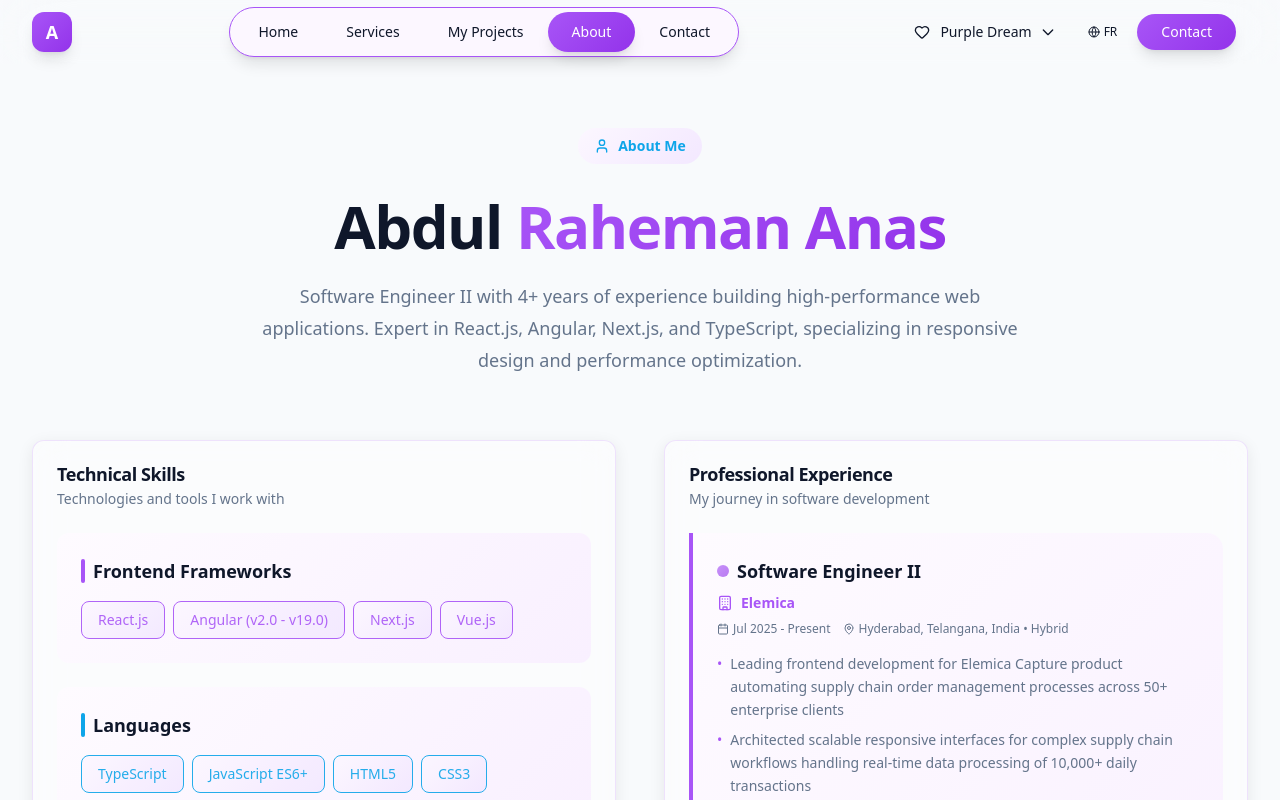
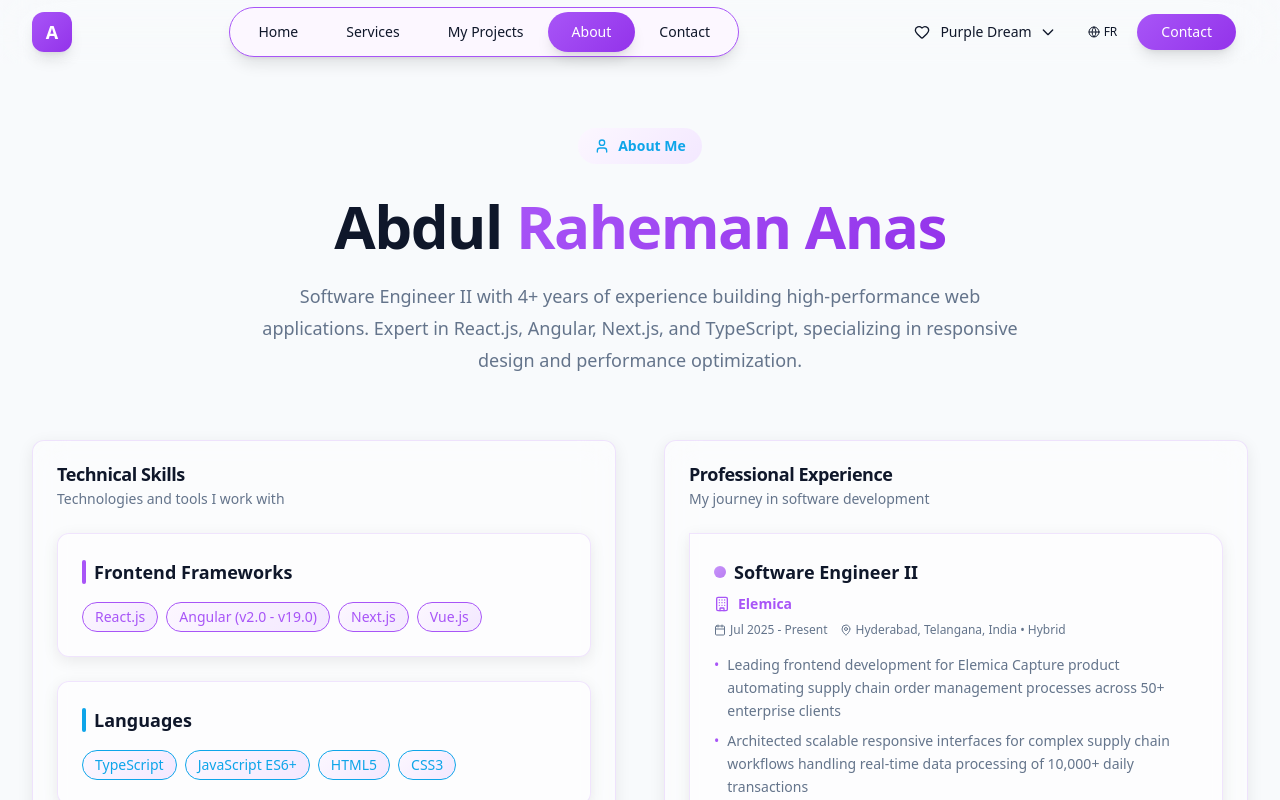
Before and after one commit to Anasmomin143/portfolio, a Next.js app: page /en/about in a window 1280 px wide. Shown: the top 800 px of the page. Built offline with nearby package versions, Linux system fonts and the light colour scheme.

Commit message:
feat: enhance hover effects and introduce Chip component for improved UI interactions

```diff
--- a/app/globals.css
+++ b/app/globals.css
@@ -105,12 +105,111 @@
   animation: glow 1s ease-in-out infinite alternate;
 }
 
+/* Modern card hover effect with glow border */
+.card-hover {
+  position: relative;
+  transition: all 0.4s cubic-bezier(0.4, 0, 0.2, 1);
+}
+
+.card-hover::before {
+  content: '';
+  position: absolute;
+  inset: -1px;
+  border-radius: inherit;
+  padding: 1px;
+  background: linear-gradient(135deg, var(--color-primary), var(--color-accent));
+  -webkit-mask: linear-gradient(#fff 0 0) content-box, linear-gradient(#fff 0 0);
+  -webkit-mask-composite: xor;
+  mask-composite: exclude;
+  opacity: 0;
+  transition: opacity 0.4s cubic-bezier(0.4, 0, 0.2, 1);
+}
+
+.card-hover:hover::before {
+  opacity: 0.6;
+}
+
+.card-hover:hover {
+  transform: translateY(-8px);
+  box-shadow: 0 12px 32px rgba(0, 0, 0, 0.1),
+              0 0 0 1px rgba(255, 255, 255, 0.2) inset,
+              0 0 40px rgba(168, 85, 247, 0.15);
+}
+
 /* Staggered animation delays for lists */
 .stagger-1 { animation-delay: 0.1s; }
 .stagger-2 { animation-delay: 0.2s; }
 .stagger-3 { animation-delay: 0.3s; }
 .stagger-4 { animation-delay: 0.4s; }
 .stagger-5 { animation-delay: 0.5s; }
+
+/* ===== CHIP/BADGE STYLES ===== */
+.chip-primary {
+  background: var(--gradient-primary);
+  color: white;
+  border: 1px solid transparent;
+  box-shadow: 0 2px 8px rgba(168, 85, 247, 0.3);
+}
+
+.chip-primary:hover {
+  box-shadow: 0 4px 12px rgba(168, 85, 247, 0.4);
+}
+
+.chip-secondary {
+  background: var(--gradient-secondary);
+  color: var(--color-primary);
+  border: 1px solid var(--color-primary);
+  backdrop-filter: blur(8px);
+}
+
+.chip-accent {
+  background: linear-gradient(135deg, rgba(14, 165, 233, 0.15), rgba(14, 165, 233, 0.25));
+  color: var(--color-accent);
+  border: 1px solid var(--color-accent);
+  backdrop-filter: blur(8px);
+}
+
+.chip-success {
+  background: linear-gradient(135deg, rgba(34, 197, 94, 0.15), rgba(34, 197, 94, 0.25));
+  color: rgb(34, 197, 94);
+  border: 1px solid rgb(34, 197, 94);
+  backdrop-filter: blur(8px);
+}
+
+.chip-warning {
+  background: linear-gradient(135deg, rgba(251, 146, 60, 0.15), rgba(251, 146, 60, 0.25));
+  color: rgb(251, 146, 60);
+  border: 1px solid rgb(251, 146, 60);
+  backdrop-filter: blur(8px);
+}
+
+.chip-info {
+  background: linear-gradient(135deg, rgba(59, 130, 246, 0.15), rgba(59, 130, 246, 0.25));
+  color: rgb(59, 130, 246);
+  border: 1px solid rgb(59, 130, 246);
+  backdrop-filter: blur(8px);
+}
+
+.chip-outline {
+  background: transparent;
+  color: var(--color-text);
+  border: 1.5px solid var(--color-primary);
+}
+
+.chip-outline:hover {
+  background: rgba(168, 85, 247, 0.08);
+}
+
+.chip-ghost {
+  background: rgba(168, 85, 247, 0.08);
+  color: var(--color-primary);
+  border: 1px solid transparent;
+}
+
+.chip-ghost:hover {
+  background: rgba(168, 85, 247, 0.15);
+  border-color: var(--color-primary);
+}
 
 /* Transparent Card Styles - Glassmorphism */
 [class*="card"],
--- a/components/animations/hover-card.tsx
+++ b/components/animations/hover-card.tsx
@@ -48,6 +48,7 @@ export function HoverCard({
 
   return (
     <motion.div
+      // @ts-expect-error - framer-motion type incompatibility with custom transition variants
       whileHover={finalHoverVariant}
       whileTap={tapVariant}
       transition={{
--- a/components/resume/experience-section.tsx
+++ b/components/resume/experience-section.tsx
@@ -49,7 +49,7 @@ export function ExperienceSection() {
         <StaggerItem key={exp.id} index={index}>
           <HoverCard element="text">
             <div
-              className="pl-6 p-6 rounded-r-2xl shadow-soft hover:shadow-medium transition-all duration-300"
+              className="pl-6 p-6 rounded-r-2xl card-hover"
               style={{
                 borderLeft: `4px solid ${exp.current ? 'var(--color-primary)' : 'var(--color-secondary)'}`,
                 background: THEME_GRADIENTS.card
--- a/components/resume/skills-section.tsx
+++ b/components/resume/skills-section.tsx
@@ -2,7 +2,8 @@
 
 import { useSkills } from '@/hooks/useResumeData';
 import { SectionContainer } from '@/components/common/section-container';
-import { COMMON_INLINE_STYLES, THEME_GRADIENTS, TAILWIND_PATTERNS } from '@/lib/constants/styles';
+import { COMMON_INLINE_STYLES, THEME_GRADIENTS } from '@/lib/constants/styles';
+import { Chip, ChipGroup } from '@/components/ui/chip';
 import { StaggerItem } from '@/components/animations/stagger-container';
 import { HoverCard } from '@/components/animations/hover-card';
 
@@ -45,27 +46,24 @@ export function SkillsSection() {
       {skillCategories.map((category, catIndex) => (
         <StaggerItem key={category.title} index={catIndex}>
           <HoverCard element="text">
-            <div className="p-6 rounded-xl" style={{ background: THEME_GRADIENTS.card }}>
+            <div className="p-6 rounded-xl card-hover" style={{ background: THEME_GRADIENTS.card }}>
               <h3 className="font-bold text-lg mb-4 flex items-center gap-2" style={COMMON_INLINE_STYLES.text}>
                 <span className="w-1 h-6 rounded-full" style={{ background: category.color }}></span>
                 {category.title}
               </h3>
-              <div className="flex flex-wrap gap-2">
+              <ChipGroup>
                 {category.skills.map((skill, idx) => (
-                  <span
+                  <Chip
                     key={idx}
-                    className={`px-4 py-2 text-sm font-medium rounded-lg ${TAILWIND_PATTERNS.hoverScale}`}
-                    style={{
-                      background: THEME_GRADIENTS.secondary,
-                      color: category.color,
-                      border: `1px solid ${category.color}`,
-                      opacity: 0.9
-                    }}
+                    variant="secondary"
+                    size="md"
+                    color={category.color}
+                    animated={true}
                   >
                     {skill}
-                  </span>
+                  </Chip>
                 ))}
-              </div>
+              </ChipGroup>
             </div>
           </HoverCard>
         </StaggerItem>
--- /dev/null
+++ b/components/ui/chip.tsx
@@ -0,0 +1,114 @@
+import React from 'react';
+import { cn } from '@/lib/utils';
+import { THEME_GRADIENTS } from '@/lib/constants/styles';
+
+export type ChipVariant = 'primary' | 'secondary' | 'accent' | 'success' | 'warning' | 'info' | 'outline' | 'ghost';
+export type ChipSize = 'sm' | 'md' | 'lg';
+
+interface ChipProps {
+  children: React.ReactNode;
+  variant?: ChipVariant;
+  size?: ChipSize;
+  color?: string;
+  icon?: React.ReactNode;
+  onRemove?: () => void;
+  clickable?: boolean;
+  animated?: boolean;
+  className?: string;
+  style?: React.CSSProperties;
+}
+
+const variantStyles: Record<ChipVariant, string> = {
+  primary: 'chip-primary',
+  secondary: 'chip-secondary',
+  accent: 'chip-accent',
+  success: 'chip-success',
+  warning: 'chip-warning',
+  info: 'chip-info',
+  outline: 'chip-outline',
+  ghost: 'chip-ghost',
+};
+
+const sizeStyles: Record<ChipSize, string> = {
+  sm: 'px-2 py-0.5 text-xs',
+  md: 'px-3 py-1 text-sm',
+  lg: 'px-4 py-1.5 text-base',
+};
+
+export function Chip({
+  children,
+  variant = 'primary',
+  size = 'md',
+  color,
+  icon,
+  onRemove,
+  clickable = false,
+  animated = true,
+  className = '',
+  style,
+}: ChipProps) {
+  const baseStyles = 'inline-flex items-center gap-1.5 font-medium rounded-full transition-all duration-300';
+  const hoverStyles = animated ? 'hover:scale-105 hover:shadow-md' : '';
+  const cursorStyle = clickable || onRemove ? 'cursor-pointer' : '';
+
+  const customStyle = color
+    ? {
+        background: THEME_GRADIENTS.secondary,
+        color: color,
+        border: `1px solid ${color}`,
+        ...style,
+      }
+    : style;
+
+  return (
+    <span
+      className={cn(
+        baseStyles,
+        variantStyles[variant],
+        sizeStyles[size],
+        hoverStyles,
+        cursorStyle,
+        className
+      )}
+      style={customStyle}
+    >
+      {icon && <span className="flex-shrink-0">{icon}</span>}
+      <span>{children}</span>
+      {onRemove && (
+        <button
+          onClick={onRemove}
+          className="ml-1 hover:bg-black/10 rounded-full p-0.5 transition-colors"
+          aria-label="Remove"
+        >
+          <svg
+            className="w-3 h-3"
+            fill="none"
+            stroke="currentColor"
+            viewBox="0 0 24 24"
+          >
+            <path
+              strokeLinecap="round"
+              strokeLinejoin="round"
+              strokeWidth={2}
+              d="M6 18L18 6M6 6l12 12"
+            />
+          </svg>
+        </button>
+      )}
+    </span>
+  );
+}
+
+// Chip Group component for displaying multiple chips
+interface ChipGroupProps {
+  children: React.ReactNode;
+  className?: string;
+}
+
+export function ChipGroup({ children, className = '' }: ChipGroupProps) {
+  return (
+    <div className={cn('flex flex-wrap gap-2', className)}>
+      {children}
+    </div>
+  );
+}
--- a/components/ui/tech-badge.tsx
+++ b/components/ui/tech-badge.tsx
@@ -1,39 +1,34 @@
 import React from 'react';
-import { COMMON_INLINE_STYLES, TAILWIND_PATTERNS } from '@/lib/constants/styles';
+import { Chip, ChipGroup } from './chip';
 
 interface TechBadgeProps {
   tech: string;
-  variant?: 'primary' | 'secondary';
+  variant?: 'primary' | 'secondary' | 'accent' | 'outline';
+  size?: 'sm' | 'md' | 'lg';
   className?: string;
 }
 
-export function TechBadge({ tech, variant = 'primary', className = '' }: TechBadgeProps) {
-  const variantStyles = variant === 'primary'
-    ? COMMON_INLINE_STYLES.primaryGradient
-    : COMMON_INLINE_STYLES.secondaryGradient;
-
+export function TechBadge({ tech, variant = 'secondary', size = 'sm', className = '' }: TechBadgeProps) {
   return (
-    <span
-      className={`${TAILWIND_PATTERNS.badge} ${className}`}
-      style={variantStyles}
-    >
+    <Chip variant={variant} size={size} className={className}>
       {tech}
-    </span>
+    </Chip>
   );
 }
 
 interface TechBadgeListProps {
   technologies: string[];
-  variant?: 'primary' | 'secondary';
+  variant?: 'primary' | 'secondary' | 'accent' | 'outline';
+  size?: 'sm' | 'md' | 'lg';
   className?: string;
 }
 
-export function TechBadgeList({ technologies, variant = 'primary', className = '' }: TechBadgeListProps) {
+export function TechBadgeList({ technologies, variant = 'secondary', size = 'sm', className = '' }: TechBadgeListProps) {
   return (
-    <div className={`flex flex-wrap gap-2 ${className}`}>
+    <ChipGroup className={className}>
       {technologies.map((tech) => (
-        <TechBadge key={tech} tech={tech} variant={variant} />
+        <TechBadge key={tech} tech={tech} variant={variant} size={size} />
       ))}
-    </div>
+    </ChipGroup>
   );
 }
--- a/lib/animation-utils.ts
+++ b/lib/animation-utils.ts
@@ -89,20 +89,73 @@ export const getEntranceVariant = (index: number, screenWidth: number) => {
   }
 };
 
-// Interactive hover variants
+// Interactive hover variants with modern effects
 export const getHoverVariant = (element: string, isHighPerformance: boolean) => {
   const baseVariants = {
-    card: { scale: 1.03, y: -4 },
-    button: { scale: 1.05, y: -2 },
-    icon: { scale: 1.2, rotate: 5 },
-    text: { scale: 1.02, x: 4 }
+    card: {
+      scale: 1.02,
+      y: -8,
+      transition: { duration: 0.3, ease: [0.4, 0, 0.2, 1] }
+    },
+    button: {
+      scale: 1.05,
+      y: -2,
+      transition: { duration: 0.2, ease: [0.4, 0, 0.2, 1] }
+    },
+    icon: {
+      scale: 1.15,
+      rotate: 5,
+      transition: { duration: 0.2, ease: [0.4, 0, 0.2, 1] }
+    },
+    text: {
+      scale: 1.01,
+      x: 4,
+      transition: { duration: 0.2, ease: [0.4, 0, 0.2, 1] }
+    }
   };
 
   const enhancedVariants = {
-    card: { scale: 1.05, y: -8, rotateX: 5, rotateY: 2 },
-    button: { scale: 1.08, y: -4, boxShadow: '0 20px 40px rgba(0,0,0,0.15)' },
-    icon: { scale: 1.3, rotate: 15, y: -2 },
-    text: { scale: 1.05, x: 8, textShadow: '0 2px 8px rgba(0,0,0,0.1)' }
+    card: {
+      scale: 1.03,
+      y: -12,
+      rotateX: 2,
+      rotateY: 1,
+      transition: {
+        type: 'spring',
+        stiffness: 300,
+        damping: 20
+      }
+    },
+    button: {
+      scale: 1.06,
+      y: -3,
+      boxShadow: '0 20px 40px rgba(0,0,0,0.12)',
+      transition: {
+        type: 'spring',
+        stiffness: 400,
+        damping: 25
+      }
+    },
+    icon: {
+      scale: 1.25,
+      rotate: 12,
+      y: -3,
+      transition: {
+        type: 'spring',
+        stiffness: 500,
+        damping: 15
+      }
+    },
+    text: {
+      scale: 1.02,
+      x: 6,
+      textShadow: '0 2px 8px rgba(0,0,0,0.08)',
+      transition: {
+        type: 'spring',
+        stiffness: 400,
+        damping: 20
+      }
+    }
   };
 
   return isHighPerformance ? enhancedVariants[element as keyof typeof enhancedVariants] || enhancedVariants.card
```
Also changed, not shown: components/resume/projects-section.tsx (+6 -8 lines).
